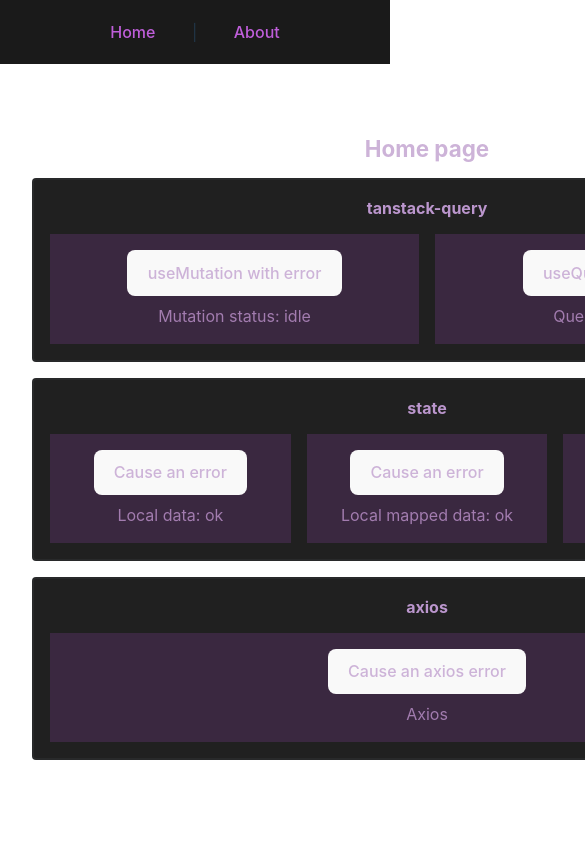
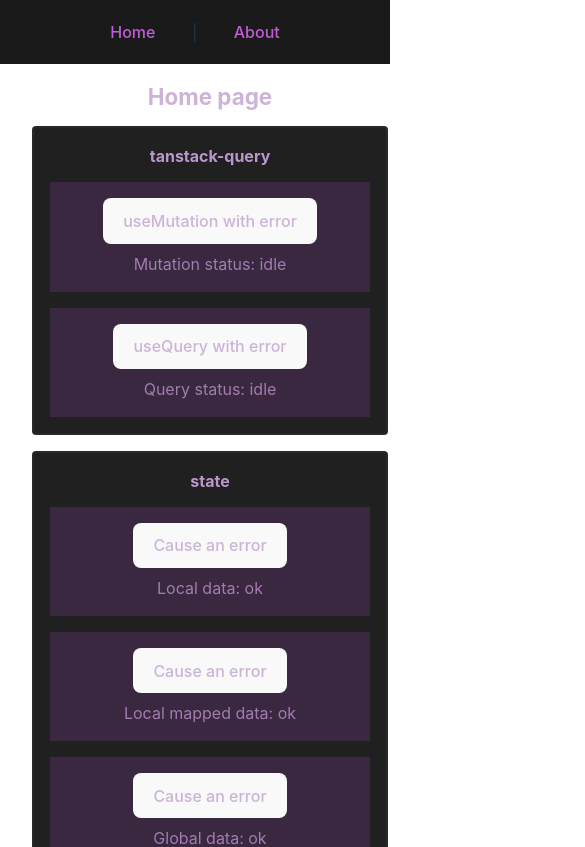
Before and after one commit to danilo-89/react-error-boundary-research, a React (Vite) app: page / in a window 390 px wide. Shown: the top 847 px of the page, 585 px wide, since content can reach past the window. Built offline with nearby package versions, Linux system fonts and the light colour scheme.

Commit message:
style updates

```diff
--- a/src/App.css
+++ b/src/App.css
@@ -1,5 +1,5 @@
 #root {
-	max-width: 1280px;
+	max-width: 100%;
 	margin: 0 auto;
 	padding: 2rem;
 	text-align: center;
--- a/src/components/Test.tsx
+++ b/src/components/Test.tsx
@@ -58,12 +58,12 @@ const Test = () => {
 	};
 
 	return (
-		<div>
-			<div className='gap-4 flex flex-col w-[790px]'>
+		<div className='max-w-full'>
+			<div className='gap-4 flex flex-col w-[790px] max-w-full'>
 				{/* tanstack-query */}
 				<section className='border-2 rounded border-gray-500/10 p-4 bg-[#202020]'>
 					<h3>tanstack-query</h3>
-					<div className='gap-4 flex'>
+					<div className='gap-4 flex flex-col md:flex-row'>
 						<div className='p-4 bg-[#3a2840] flex-1'>
 							<button type='button' onClick={() => mutate()}>
 								useMutation with error
@@ -82,7 +82,7 @@ const Test = () => {
 				{/* state */}
 				<section className='border-2 rounded border-gray-500/10 p-4 bg-[#202020]'>
 					<h3>state</h3>
-					<div className='gap-4 flex'>
+					<div className='gap-4 flex flex-col md:flex-row'>
 						<div className='p-4 bg-[#3a2840] flex-1'>
 							<button type='button' onClick={throwError}>
 								Cause an error
```
